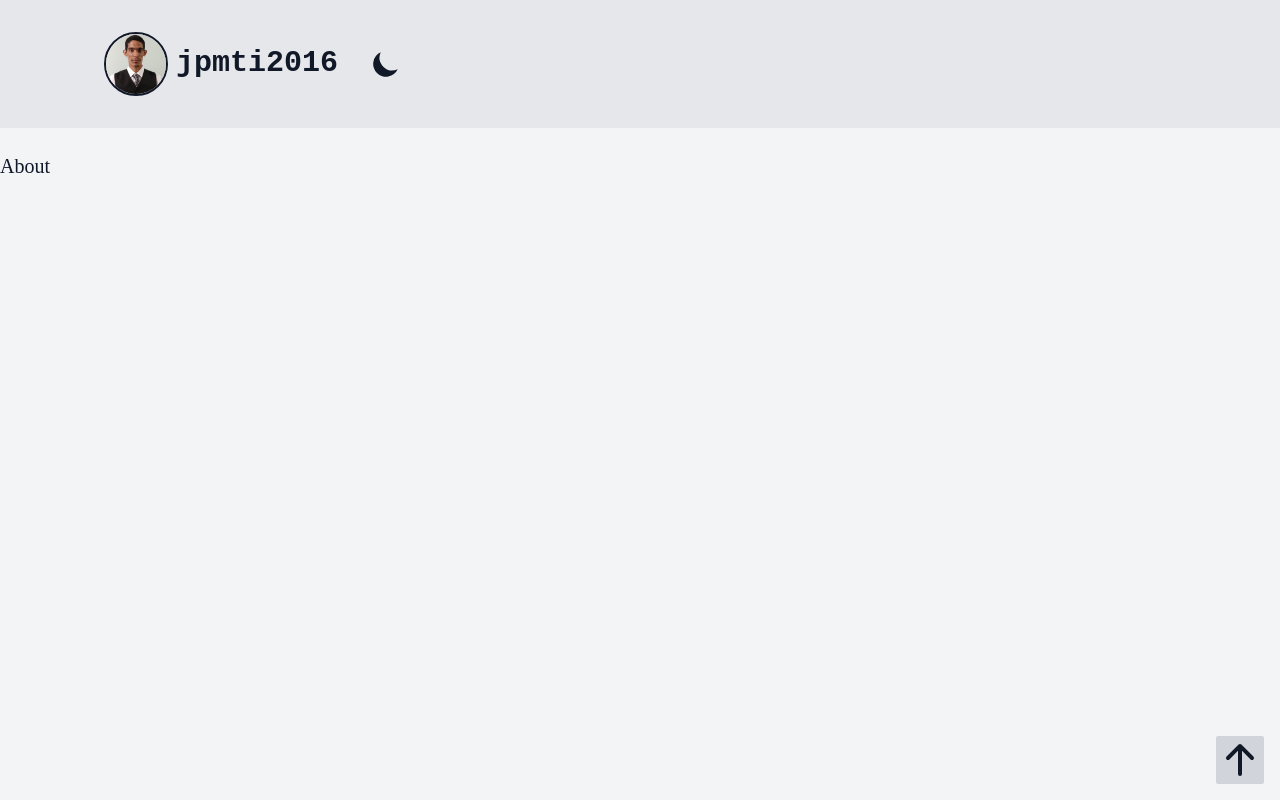
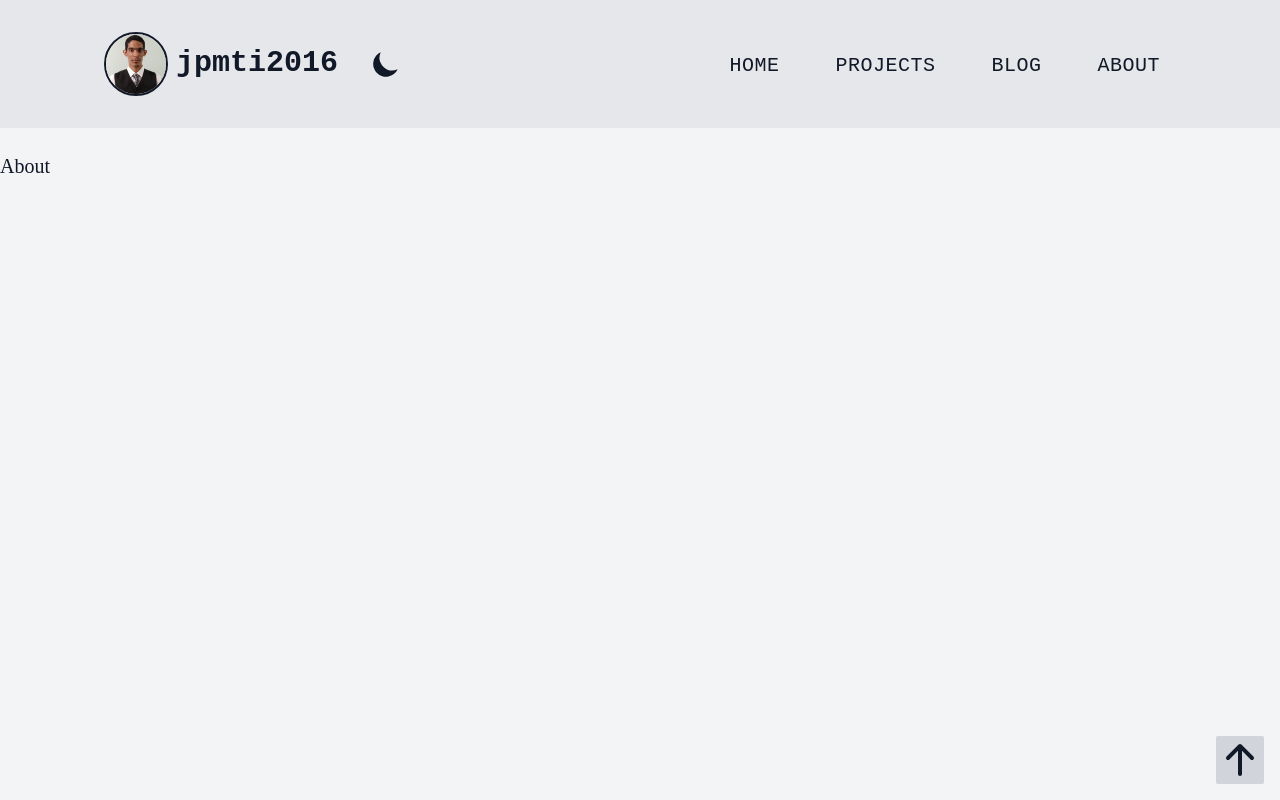
Before and after one commit to jpmti2016/portfolio-nextjs-mdx, a Next.js app: page /about in a window 1280 px wide. Shown: the top 800 px of the page. Built offline with nearby package versions, Linux system fonts and the light colour scheme; no server answers; what @tailwindcss/typography would draw is missing.

Commit message:
Shows nav by default

```diff
--- a/components/Nav.js
+++ b/components/Nav.js
@@ -11,7 +11,7 @@ import MobileButton from "./MobileButton";
 export default function Nav() {
   const { theme, setTheme } = useTheme();
   const { asPath } = useRouter();
-  const [toggle, setToggle] = useState(false);
+  const [toggle, setToggle] = useState(true);
 
   return (
     <nav className="sticky top-0 z-50 w-full px-4 bg-gray-200 dark:bg-gray-900 sm:items-center sm:flex sm:flex-row sm:py-6 md:px-24 md:text-xl font-fira">
```
